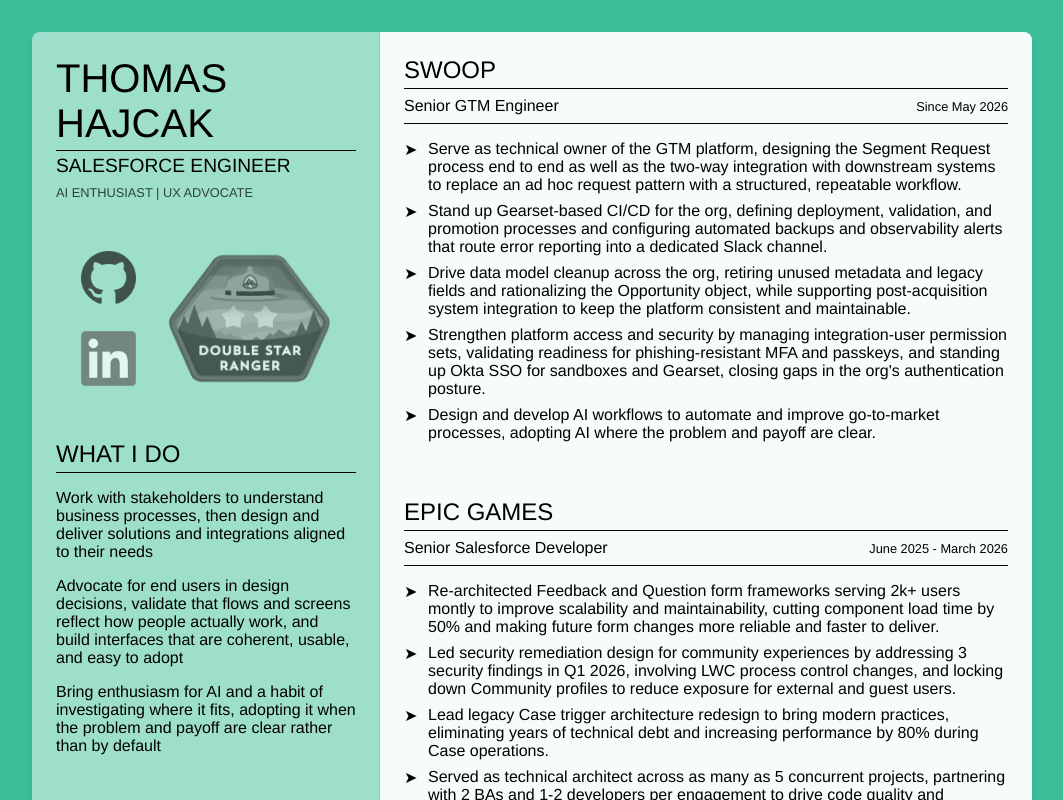
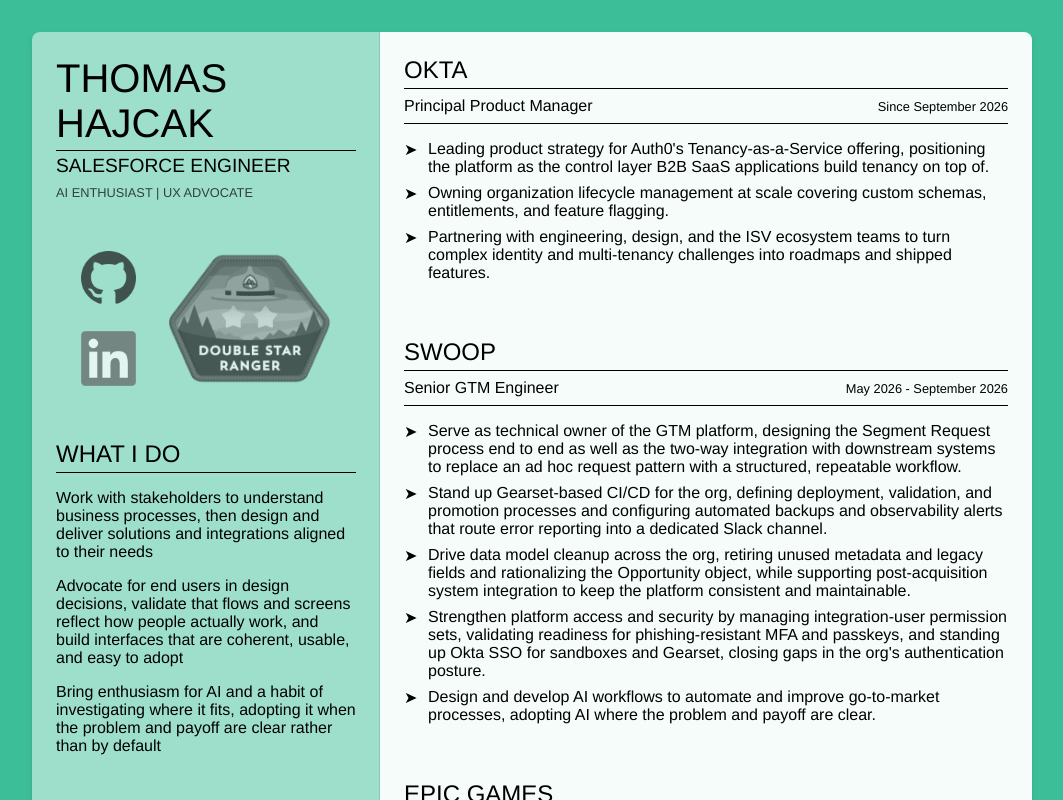
Before and after one commit to thajcak/resume, a React (Create React App) app: page / in a window 1280 px wide. Shown: the top 800 px of the page, without its empty margins (108-1171 px from the left). Built offline with nearby package versions, Linux system fonts and the light colour scheme.

Commit message:
Updated employement information

```diff
--- a/src/data/employment.ts
+++ b/src/data/employment.ts
@@ -10,11 +10,26 @@
 
 export const employmentData: EmploymentEntry[] = [
   {
+    company: "Okta",
+    positions: [
+      {
+        title: "Principal Product Manager",
+        startDate: "2026-09-14",
+        responsibilities: [
+          "Leading product strategy for Auth0's Tenancy-as-a-Service offering, positioning the platform as the control layer B2B SaaS applications build tenancy on top of.",
+          "Owning organization lifecycle management at scale covering custom schemas, entitlements, and feature flagging.",
+          "Partnering with engineering, design, and the ISV ecosystem teams to turn complex identity and multi-tenancy challenges into roadmaps and shipped features."
+        ]
+      }
+    ]
+  },
+  {
     company: "Swoop",
     positions: [
       {
         title: "Senior GTM Engineer",
         startDate: "2026-05-04",
+        endDate: "2026-09-11",
         responsibilities: [
             "Serve as technical owner of the GTM platform, designing the Segment Request process end to end as well as the two-way integration with downstream systems to replace an ad hoc request pattern with a structured, repeatable workflow.",
             "Stand up Gearset-based CI/CD for the org, defining deployment, validation, and promotion processes and configuring automated backups and observability alerts that route error reporting into a dedicated Slack channel.",
```
